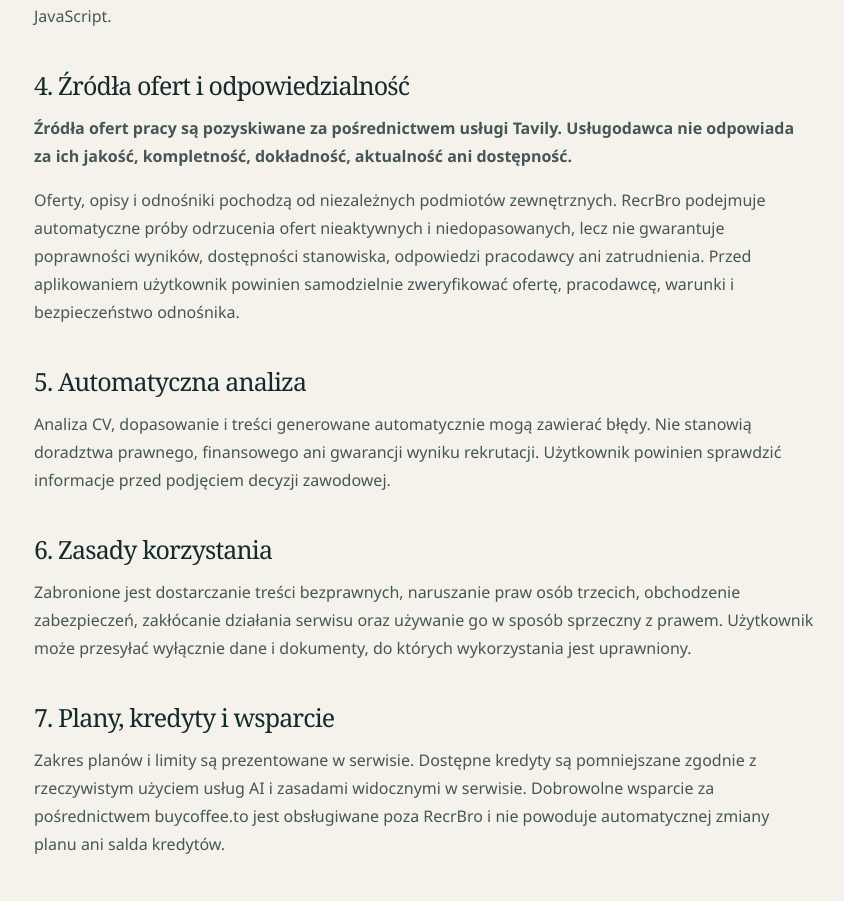
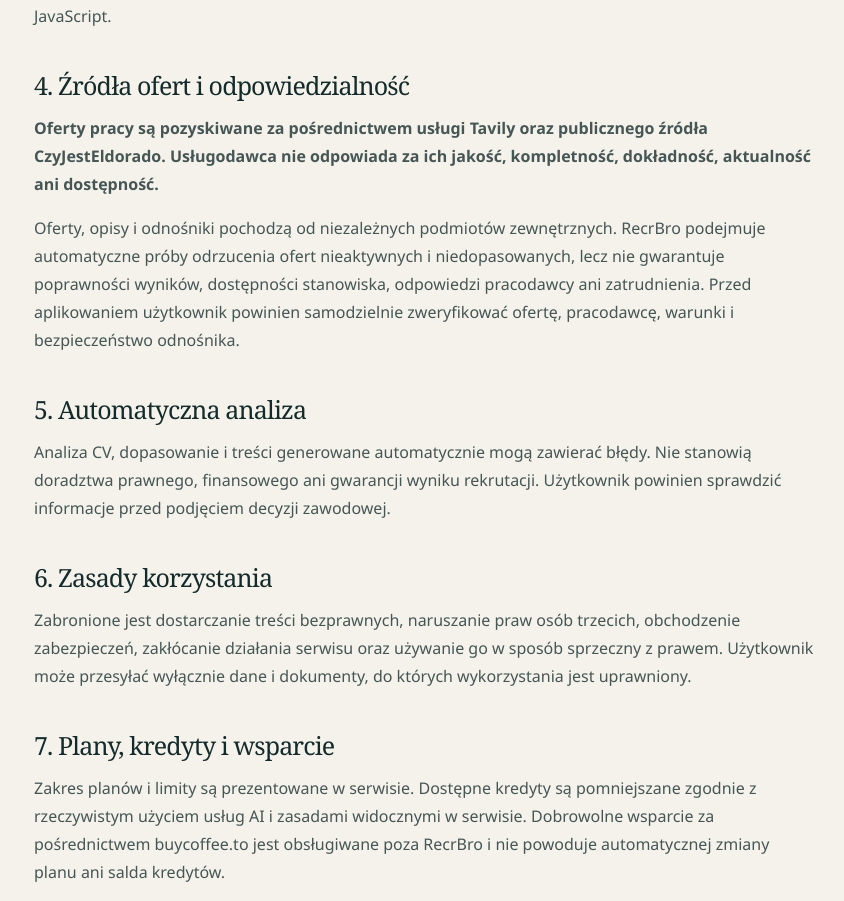
Before and after one commit to grzegorzkadaj-web/recrbro, a Next.js app in the folder web/: page /terms in a window 1280 px wide. Shown: the part 870-1771 px from the top of the page, without its empty margins (216-1060 px from the left). Built offline with nearby package versions, Linux system fonts and the light colour scheme.

Commit message:
Regulamin

```diff
--- a/web/app/terms/page.tsx
+++ b/web/app/terms/page.tsx
@@ -44,9 +44,9 @@
         <h2>4. Źródła ofert i odpowiedzialność</h2>
         <p>
           <strong>
-            Źródła ofert pracy są pozyskiwane za pośrednictwem usługi Tavily.
-            Usługodawca nie odpowiada za ich jakość, kompletność, dokładność,
-            aktualność ani dostępność.
+            Oferty pracy są pozyskiwane za pośrednictwem usługi Tavily oraz
+            publicznego źródła CzyJestEldorado. Usługodawca nie odpowiada za
+            ich jakość, kompletność, dokładność, aktualność ani dostępność.
           </strong>
         </p>
         <p>
```
